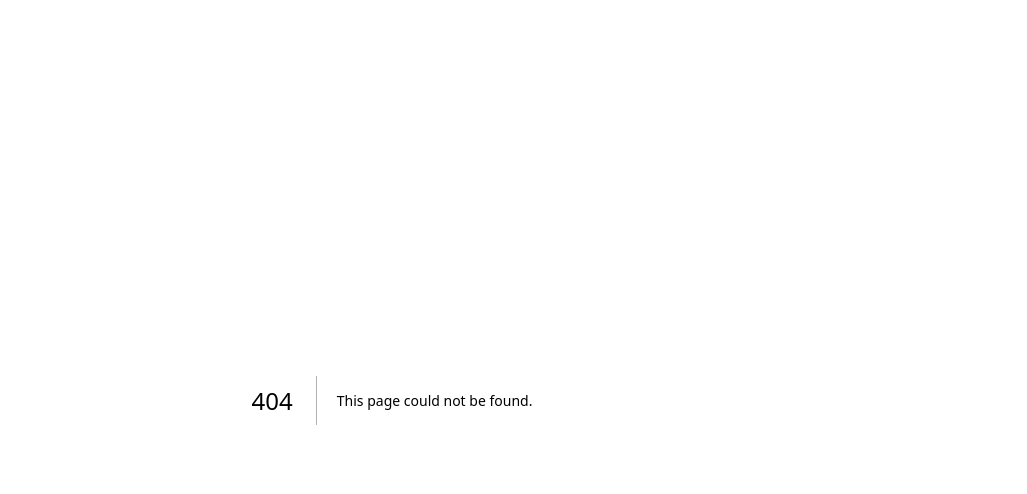
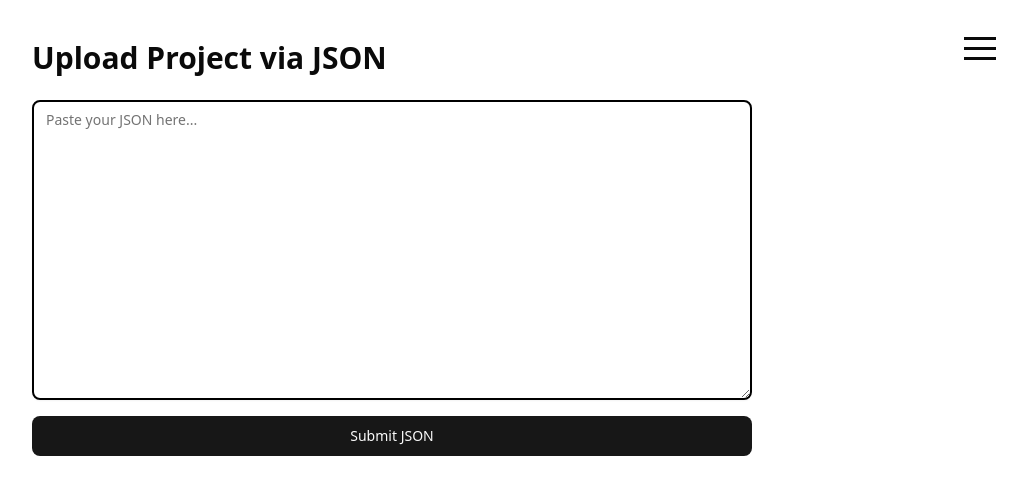
Before and after one commit to DumbTempest/Ideation, a Next.js app: page /ProjectDB/json-upload in a window 1280 px wide. Before the commit this address had no page. Shown: the top 494 px of the page, without its empty margins (248-1275 px from the left). Built offline with nearby package versions, Linux system fonts and the light colour scheme.

Commit message:
some minor changes

```diff
--- /dev/null
+++ b/src/app/ProjectDB/json-upload/page.jsx
@@ -0,0 +1,59 @@
+"use client";
+
+import { useState } from "react";
+import Navbar from "@/components/custom/navbar";
+import { Textarea } from "@/components/ui/textarea";
+import { Button } from "@/components/ui/button";
+import { toast } from "sonner";
+
+export default function JsonUploadPage() {
+  const [jsonInput, setJsonInput] = useState("");
+  const [loading, setLoading] = useState(false);
+
+  const submitJSON = async () => {
+    try {
+      setLoading(true);
+
+      let parsed = JSON.parse(jsonInput);
+
+      const res = await fetch("/api/projects", {
+        method: "POST",
+        headers: { "Content-Type": "application/json" },
+        body: JSON.stringify(parsed),
+      });
+
+      if (!res.ok) throw new Error("Failed");
+
+      toast.success("Project saved successfully!");
+
+      setJsonInput("");
+    } catch (error) {
+      toast.error("Invalid JSON or upload failed");
+    }
+
+    setLoading(false);
+  };
+
+  return (
+    <main className="max-w-3xl mx-auto py-10 px-6">
+      <Navbar />
+      <h1 className="text-3xl font-bold mb-6">Upload Project via JSON</h1>
+
+      <Textarea
+        placeholder="Paste your JSON here..."
+        className="min-h-[300px] border border-black border-2"
+        value={jsonInput}
+        onChange={(e) => setJsonInput(e.target.value)}
+      />
+
+      <Button
+        className="mt-4 w-full"
+        size="lg"
+        onClick={submitJSON}
+        disabled={loading}
+      >
+        {loading ? "Submitting..." : "Submit JSON"}
+      </Button>
+    </main>
+  );
+}
--- a/src/app/ProjectDB/page.jsx
+++ b/src/app/ProjectDB/page.jsx
@@ -70,10 +70,11 @@ export default function ProjectsPage() {
      getProjects();
   }, []);
 
+  const length = projects.length;
   return (
     <main className="min-h-screen px-6 py-10">
       <Navbar />
-      <h1 className="text-3xl font-bold text-center mb-10">Database</h1>
+      <h1 className="text-3xl font-bold text-center mb-10">Database ({length})</h1>
 
       <div className="grid grid-cols-1 sm:grid-cols-2 lg:grid-cols-3 gap-8">
         {projects.map((project, index) => (
--- a/src/components/custom/projectCard.jsx
+++ b/src/components/custom/projectCard.jsx
@@ -1,10 +1,55 @@
+"use client";
+
+import { useEffect, useRef, useState } from "react";
 import {
   Card,
   CardHeader,
   CardTitle,
-  CardDescription,
   CardContent,
 } from "@/components/ui/card";
+
+function FadeText({ children, lines }) {
+  const ref = useRef(null);
+  const [overflow, setOverflow] = useState(false);
+
+  useEffect(() => {
+    if (!ref.current) return;
+
+    const el = ref.current;
+    const lineHeight = parseFloat(getComputedStyle(el).lineHeight);
+    const maxHeight = lineHeight * lines;
+
+    requestAnimationFrame(() => {
+      setOverflow(el.scrollHeight > maxHeight + 2);
+    });
+  }, [children, lines]);
+
+  return (
+    <div
+      className="relative overflow-hidden"
+      style={{
+        lineHeight: "1.5rem",
+        height: `calc(1.5rem * ${lines})`,
+      }}
+    >
+      <p ref={ref} className="text-sm text-muted-foreground whitespace-pre-wrap">
+        {children}
+      </p>
+
+      {overflow && (
+        <div
+          className="
+            pointer-events-none absolute
+            bottom-0 left-0 w-full
+            h-[1.5rem]
+            bg-gradient-to-t
+            from-white via-white/70 to-transparent
+          "
+        ></div>
+      )}
+    </div>
+  );
+}
 
 export default function ProjectCard({
   name,
@@ -15,43 +60,49 @@ export default function ProjectCard({
   difficulty,
 }) {
   return (
-    <Card className="w-full max-w-md">
+    <Card className="w-full max-w-md h-[250px] flex flex-col justify-between">
+
+      <div>
         <CardHeader>
           <CardTitle>{name}</CardTitle>
-        <CardDescription>{description}</CardDescription>
+          <div className="mt-1">
+            <FadeText lines={2}>{description}</FadeText>
+          </div>
         </CardHeader>
 
         <CardContent className="space-y-4">
 
-        <div className="flex justify-between">
-          <div>
+          <div className="flex justify-between min-h-[50px]">
+            <div className="w-[60%]">
               <p className="text-sm font-semibold">Domain:</p>
-            <p className="text-sm text-muted-foreground">
+              <p className="text-sm text-muted-foreground overflow-hidden whitespace-nowrap text-ellipsis">
                 {Array.isArray(domain) ? domain.join(", ") : domain}
               </p>
             </div>
 
-          <div className="text-right">
+            <div className="text-right w-[35%]">
               <p className="text-sm font-semibold">Difficulty:</p>
               <p className="text-sm text-muted-foreground">{difficulty}</p>
             </div>
           </div>
 
-        <div className="flex justify-between">
-          <div>
+          <div className="flex justify-between min-h-[50px]">
+            <div className="w-[60%]">
               <p className="text-sm font-semibold">Tech Stack:</p>
-            <p className="text-sm text-muted-foreground">
-              {techStack?.join(", ")}
+              <p className="text-sm text-muted-foreground overflow-hidden whitespace-nowrap text-ellipsis">
+                {Array.isArray(techStack) ? techStack.join(", ") : techStack}
               </p>
             </div>
 
-          <div className="text-right">
+            {/* <div className="text-right w-[35%]">
               <p className="text-sm font-semibold">Label:</p>
-            <p className="text-sm text-muted-foreground">{label}</p>
-          </div>
+              <p className="text-sm text-muted-foreground overflow-hidden whitespace-nowrap text-ellipsis">{label}</p>
+            </div> */}
           </div>
 
         </CardContent>
+      </div>
+
     </Card>
   );
 }
```
Lines whose indentation alone changed are shown as unchanged.
